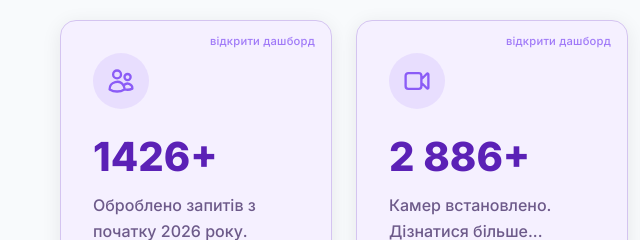
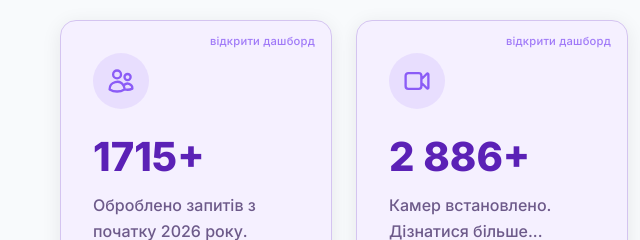
Before and after one commit to inforada/safecity, a plain HTML site: page index.html in a window 1280 px wide. Shown: the part 820-1060 px from the top of the page, 0-640 px from the left. Drawn offline with Linux system fonts and the light colour scheme.

Commit message:
Update index.html

```diff
--- a/index.html
+++ b/index.html
@@ -664,7 +664,7 @@
                             <path stroke-linecap="round" stroke-linejoin="round" d="M15 19.128a9.38 9.38 0 002.625.372 9.337 9.337 0 004.121-.952 4.125 4.125 0 00-7.533-2.493M15 19.128v-.003c0-1.113-.285-2.16-.786-3.07M15 19.128v.106A12.318 12.318 0 018.624 21c-2.331 0-4.512-.645-6.374-1.766l-.001-.109a6.375 6.375 0 0111.964-3.07M12 6.375a3.375 3.375 0 11-6.75 0 3.375 3.375 0 016.75 0zm8.25 2.25a2.625 2.625 0 11-5.25 0 2.625 2.625 0 015.25 0z" />
                         </svg>
                     </div>
-                    <div class="stat-value" id="stat-requests">1426+</div>
+                    <div class="stat-value" id="stat-requests">1715+</div>
                     <div class="stat-label">Оброблено запитів з початку 2026 року. Дізнатися більше...</div>
                 </a>
 
```
